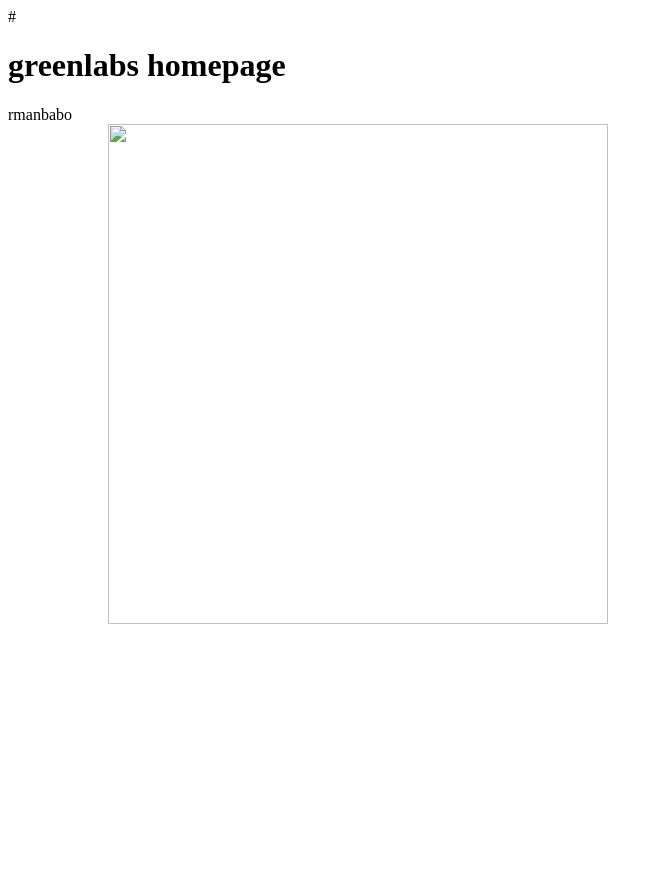
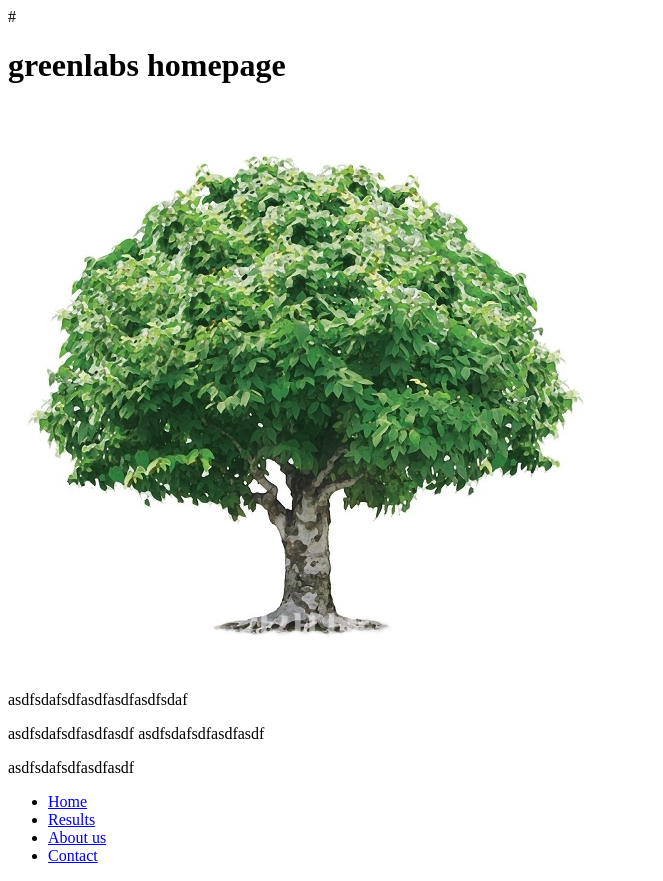
Before and after one commit to doyeon1234/main, a plain HTML site: page hello.html in a window 1280 px wide. Shown: the whole page, without its empty margins (0-663 px from the left). Before the commit the page ends 800 px from the top, so only its background shows below. Drawn offline with Linux system fonts and the light colour scheme; files whose address does not match are found by name.

Commit message:
Add files via upload

```diff
--- a/hello.html
+++ b/hello.html
@@ -9,11 +9,23 @@
 <div class="content">
     <img src="images/나무.jpg" alt="" class="lef">
     <div class="description" >
-    rmanbabo
+
+        <p>asdfsdafsdfasdfasdfasdfsdaf</p>
+
+        <p>asdfsdafsdfasdfasdf
+        asdfsdafsdfasdfasdf</p>
+
+
+        asdfsdafsdfasdfasdf
+        <ul class="menu">
+          <li class="on"><a href="./greenlabs.html">Home</a></li>
+          <li><a href="./result.html">Results</a></li>
+          <li><a href="./about.html">About us</a></li>
+          <li><a href="./contact.html">Contact</a></li>
+        </ul>
+
     </div>
-    <div class="imglist">
-              <img src="images/수학.jpg" alt="" style="display: block; margin-left: 100px; width: 500px;">
-    </div>
+
 
 
   </body>
```
Also changed, not shown: 나무.jpg (added).
